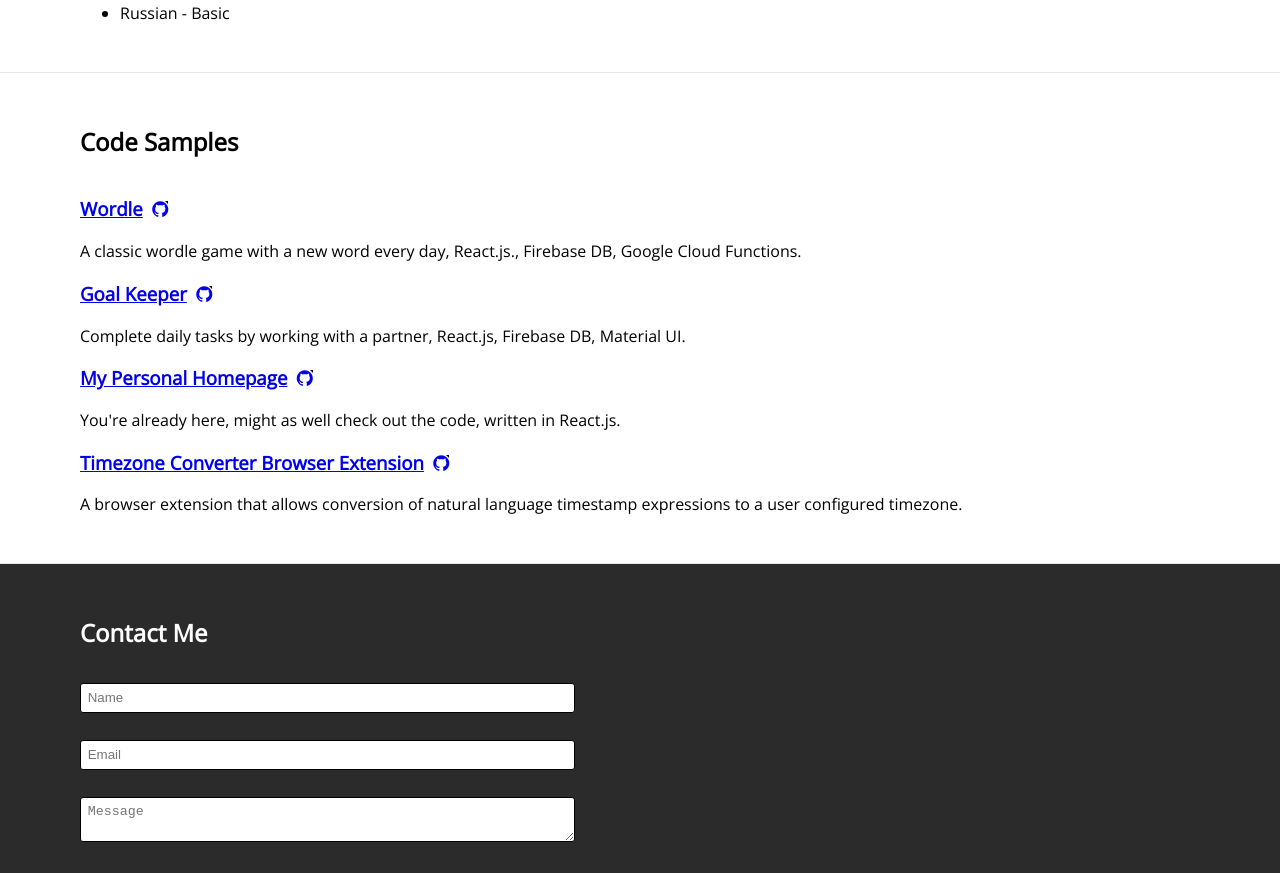
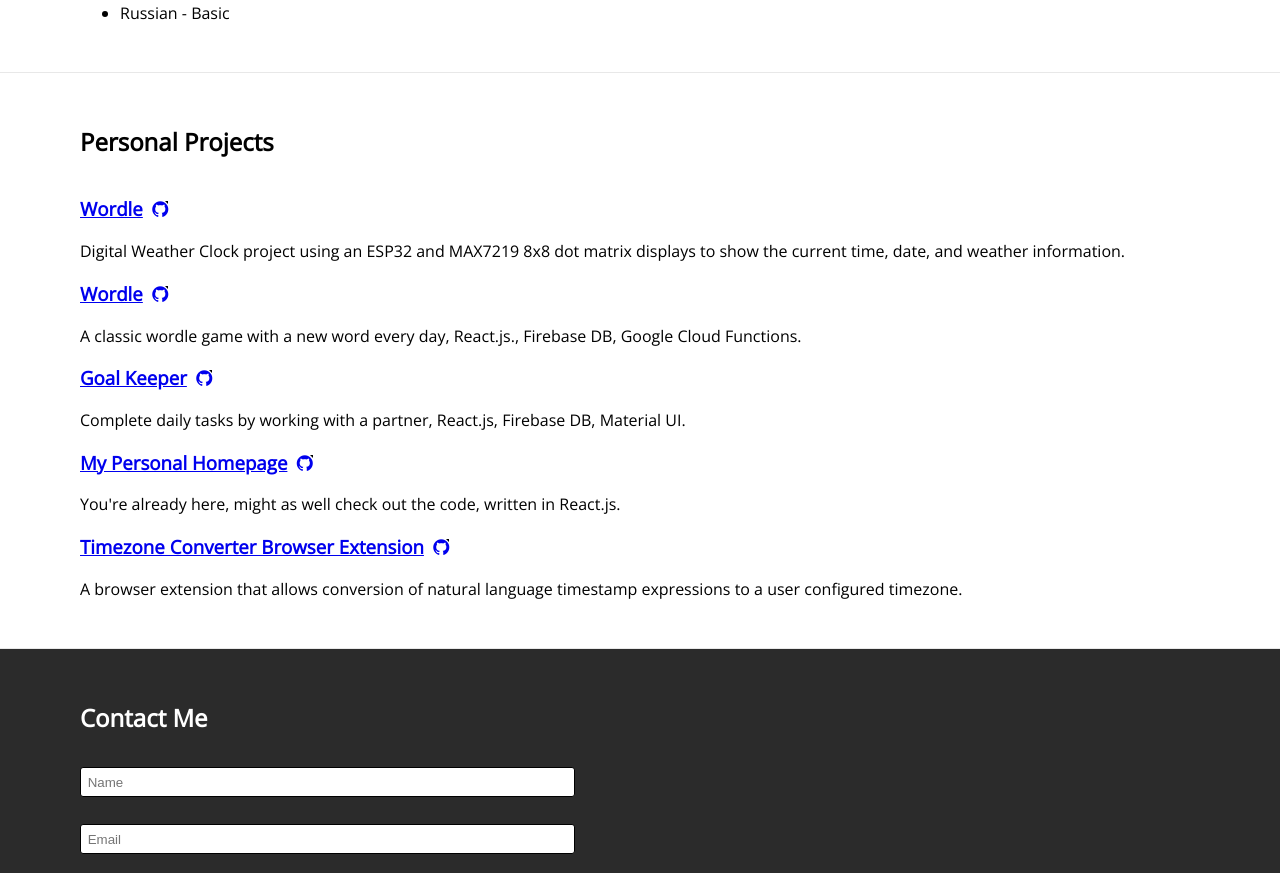
Before and after one commit to AlexanderBiba/AlexanderBiba.github.io, a React (Create React App) app: page / in a window 1280 px wide. Shown: the part 3143-4016 px from the top of the page. Built offline with nearby package versions, Linux system fonts and the light colour scheme.

Commit message:
Update Works.js

```diff
--- a/src/Works.js
+++ b/src/Works.js
@@ -3,8 +3,10 @@
 export default function Works() {
     return (
         <section id="works">
-            <h2 className="title">Code Samples</h2>
+            <h2 className="title">Personal Projects</h2>
             <div className="content">
+                <h3><a className="project" href="https://github.com/AlexanderBiba/esp32-dotmatrix-wifi-clock">Wordle</a><a className="fa fa-github" href="https://github.com/AlexanderBiba/esp32-dotmatrix-wifi-clock" target="_blank"/></h3>
+                <p>Digital Weather Clock project using an ESP32 and MAX7219 8x8 dot matrix displays to show the current time, date, and weather information.</p>
                 <h3><a className="project" href="https://AlexanderBiba.github.io/wordle">Wordle</a><a className="fa fa-github" href="https://github.com/AlexanderBiba/wordle" target="_blank"/></h3>
                 <p>A classic wordle game with a new word every day, React.js., Firebase DB, Google Cloud Functions.</p>
                 <h3><a className="project" href="https://AlexanderBiba.github.io/goal-keeper">Goal Keeper</a><a className="fa fa-github" href="https://github.com/AlexanderBiba/goal-keeper" target="_blank"/></h3>
```
